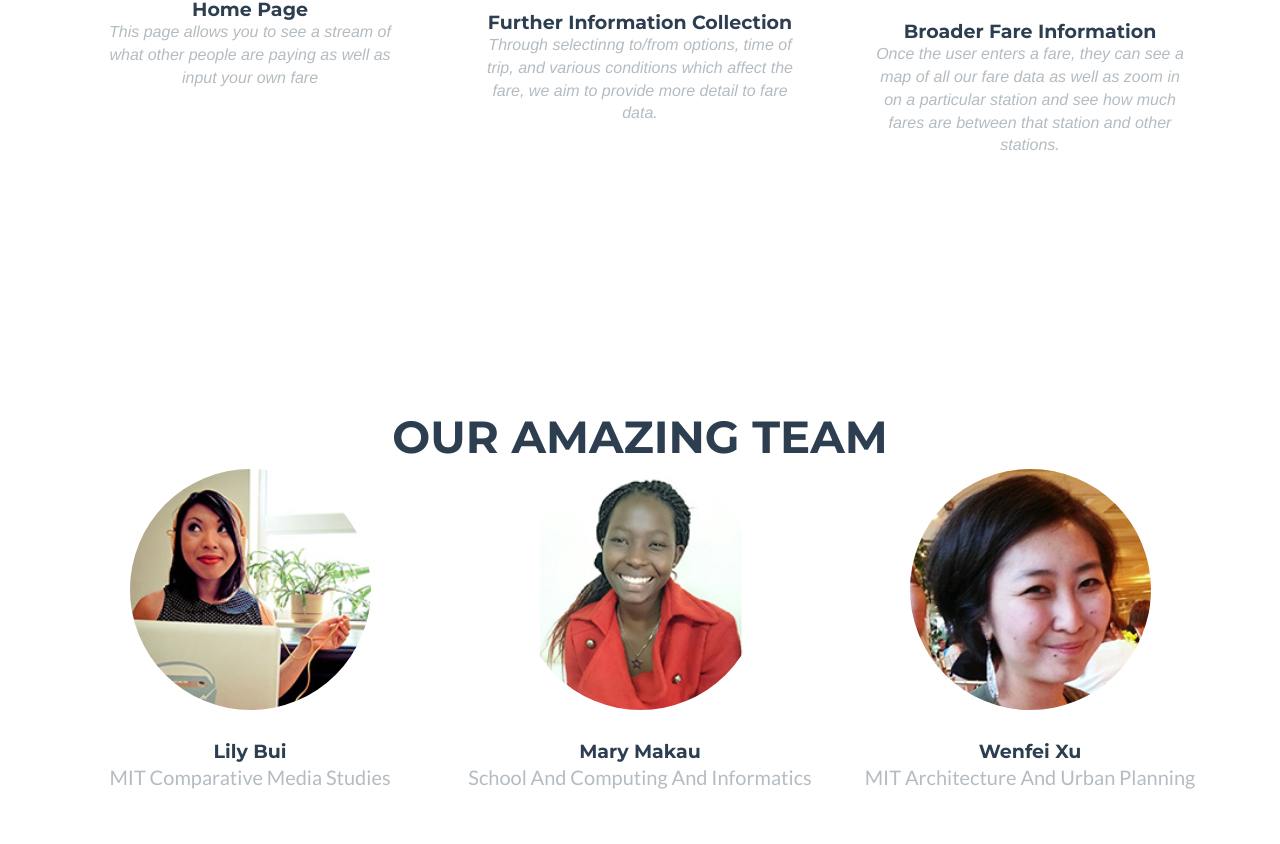
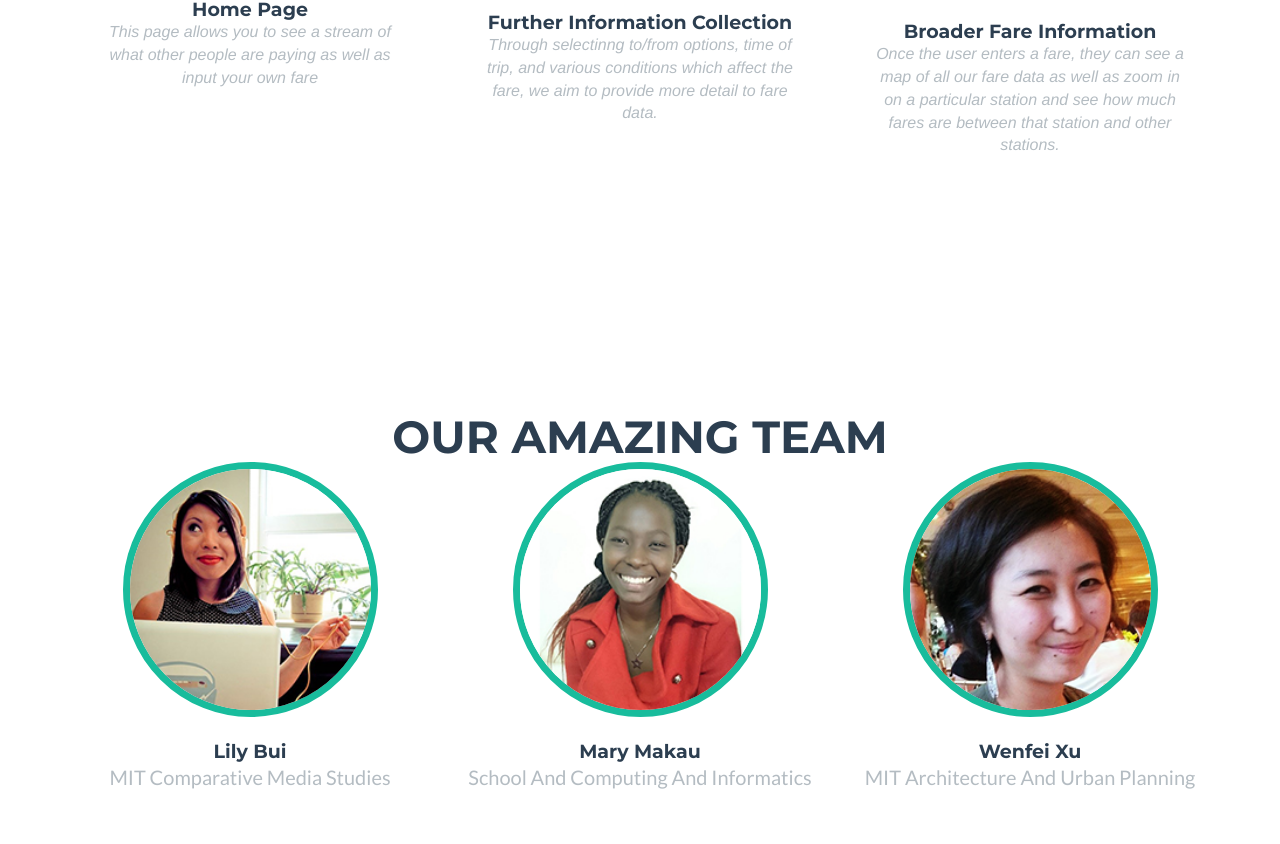
Before and after one commit to iamwfx/CSCNairobi, a website: page index.html in a window 1280 px wide. Shown: the part 1680-2524 px from the top of the page. Drawn offline with nearby package versions, Linux system fonts and the light colour scheme.

Commit message:
Image border

```diff
--- a/css/freelancer.css
+++ b/css/freelancer.css
@@ -238,7 +238,7 @@ section.success a.active {
 }
 .team-member img {
   margin: 0 auto;
-  border: 7px solid white;
+  border: 7px solid #18bc9c;
 }
 .team-member h4 {
   margin-top: 25px;
--- a/css/mycss.css
+++ b/css/mycss.css
@@ -1,3 +1,3 @@
-.team-member img{
+.img-responsive img-circle{
 	border:1px solid #021a40;
 }
```
